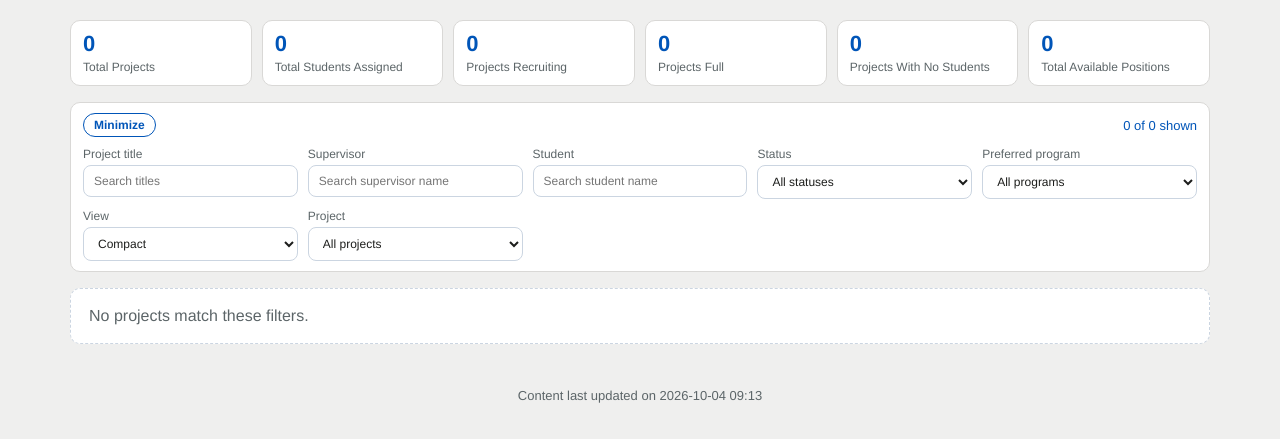
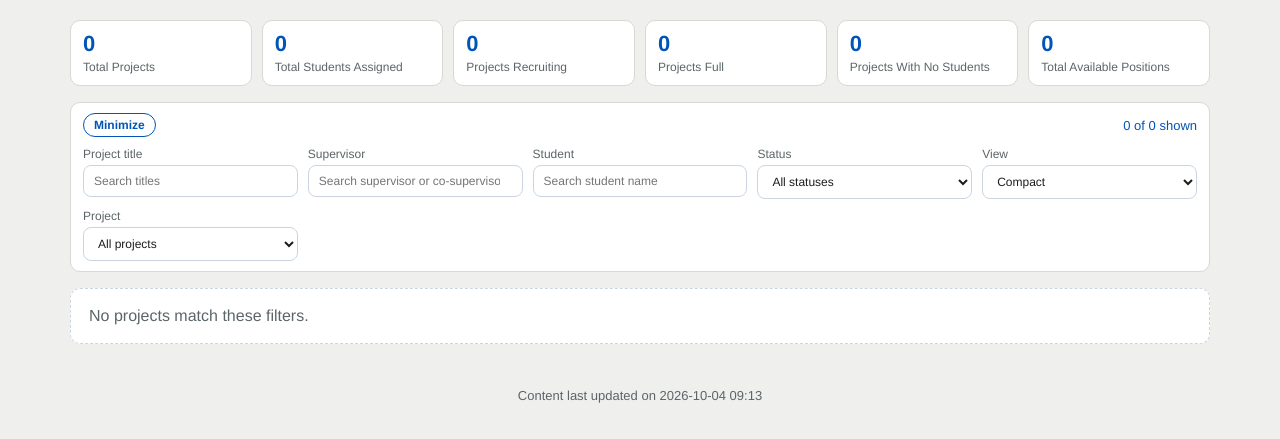
Before and after one commit to alagou/UDST_CCIT_SRP, a Flask app: page / in a window 1280 px wide. Shown: the part 127-566 px from the top of the page. Run offline with Flask 3, Linux system fonts and the light colour scheme; data that the repository does not hold is empty.

Commit message:
Search supervisors and co-supervisors together and drop the program filter.
Co-authored-by: Cursor <cursoragent@cursor.com>

```diff
--- a/templates/dashboard.html.j2
+++ b/templates/dashboard.html.j2
@@ -242,7 +242,7 @@
         <input id="q-title" type="search" placeholder="Search titles">
       </label>
       <label>Supervisor
-        <input id="q-supervisor" type="search" placeholder="Search supervisor name">
+        <input id="q-supervisor" type="search" placeholder="Search supervisor or co-supervisor">
       </label>
       <label>Student
         <input id="q-student" type="search" placeholder="Search student name">
@@ -255,14 +255,6 @@
           <option value="empty">Empty</option>
           <option value="closed">Closed</option>
           <option value="action">Action Needed</option>
-        </select>
-      </label>
-      <label>Preferred program
-        <select id="f-program">
-          <option value="">All programs</option>
-          {% for program in programs %}
-          <option value="{{ program|lower }}">{{ program }}</option>
-          {% endfor %}
         </select>
       </label>
       <label>View
@@ -288,7 +280,7 @@
       <article class="card"
         data-id="{{ card.project_id }}"
         data-title="{{ card.title|lower }}"
-        data-supervisor="{{ (card.supervisor_name ~ ' ' ~ card.supervisor_email)|lower }}"
+        data-supervisor="{{ (card.supervisor_name ~ ' ' ~ card.supervisor_email ~ ' ' ~ (card.co_supervisor or ''))|lower }}"
         data-students="{{ card.student_search }}"
         data-bucket="{{ card.bucket }}"
         data-empty="{{ 'true' if card.is_empty else 'false' }}"
@@ -377,7 +369,6 @@
       var supervisorInput = document.getElementById("q-supervisor");
       var studentInput = document.getElementById("q-student");
       var statusSelect = document.getElementById("f-status");
-      var programSelect = document.getElementById("f-program");
       var viewSelect = document.getElementById("f-view");
       var projectSelect = document.getElementById("f-project");
       var shown = document.getElementById("shown-count");
@@ -391,7 +382,6 @@
         var supervisor = supervisorInput.value.trim().toLowerCase();
         var student = studentInput.value.trim().toLowerCase();
         var status = statusSelect.value;
-        var program = programSelect.value;
         var project = projectSelect.value;
         if (project && card.dataset.id !== project) return false;
         if (title && card.dataset.title.indexOf(title) === -1) return false;
@@ -401,10 +391,6 @@
           if (card.dataset.empty !== "true") return false;
         } else if (status && card.dataset.bucket !== status) {
           return false;
-        }
-        if (program) {
-          var list = (card.dataset.programs || "").split("|").filter(Boolean);
-          if (list.indexOf(program) === -1 && list.indexOf("any") === -1) return false;
         }
         return true;
       }
@@ -440,7 +426,6 @@
         node.addEventListener("input", applyFilters);
       });
       statusSelect.addEventListener("change", applyFilters);
-      programSelect.addEventListener("change", applyFilters);
       viewSelect.addEventListener("change", applyFilters);
       projectSelect.addEventListener("change", applyFilters);
       document.getElementById("back-to-list").addEventListener("click", function () {
```
